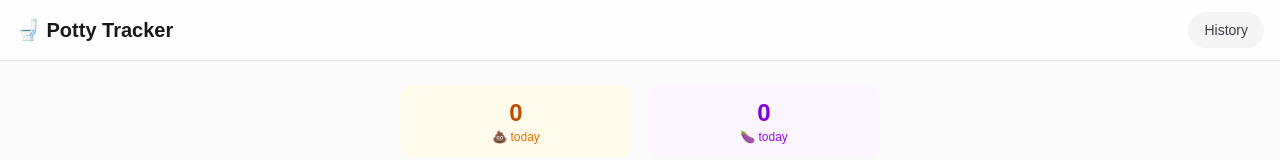
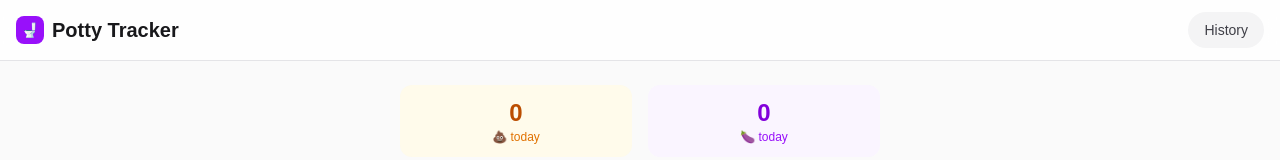
Before and after one commit to d4vid4nderson/habit-a-day, a Next.js app: page / in a window 1280 px wide. Shown: the top 160 px of the page. Built offline with nearby package versions, Linux system fonts and the light colour scheme.

Commit message:
Replace emoji with icon in rounded square

```diff
--- a/src/app/page.tsx
+++ b/src/app/page.tsx
@@ -166,8 +166,9 @@ export default function Home() {
       <div className="min-h-screen bg-zinc-50 pb-safe dark:bg-zinc-900">
         <header className="sticky top-0 z-10 border-b border-zinc-200 bg-white/80 backdrop-blur-lg dark:border-zinc-800 dark:bg-zinc-900/80">
           <div className="flex items-center justify-between px-4 py-3">
-            <h1 className="text-xl font-bold text-zinc-900 dark:text-zinc-100">
-              🚽 Potty Tracker
+            <h1 className="flex items-center gap-2 text-xl font-bold text-zinc-900 dark:text-zinc-100">
+              <span className="flex h-7 w-7 items-center justify-center rounded-lg bg-purple-600 text-sm">🚽</span>
+            Potty Tracker
             </h1>
           </div>
         </header>
@@ -211,8 +212,9 @@ export default function Home() {
     <div className="min-h-screen bg-zinc-50 pb-safe dark:bg-zinc-900">
       <header className="sticky top-0 z-10 border-b border-zinc-200 bg-white/80 backdrop-blur-lg dark:border-zinc-800 dark:bg-zinc-900/80">
         <div className="flex items-center justify-between px-4 py-3">
-          <h1 className="text-xl font-bold text-zinc-900 dark:text-zinc-100">
-            🚽 Potty Tracker
+          <h1 className="flex items-center gap-2 text-xl font-bold text-zinc-900 dark:text-zinc-100">
+            <span className="flex h-7 w-7 items-center justify-center rounded-lg bg-purple-600 text-sm">🚽</span>
+            Potty Tracker
           </h1>
           <button
             onClick={() => setShowHistory(true)}
```
